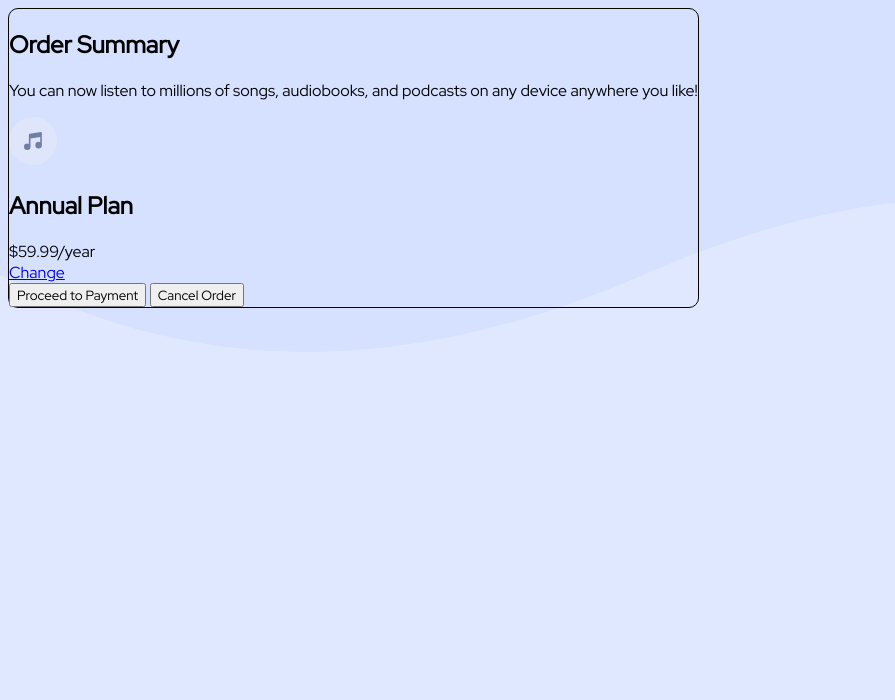
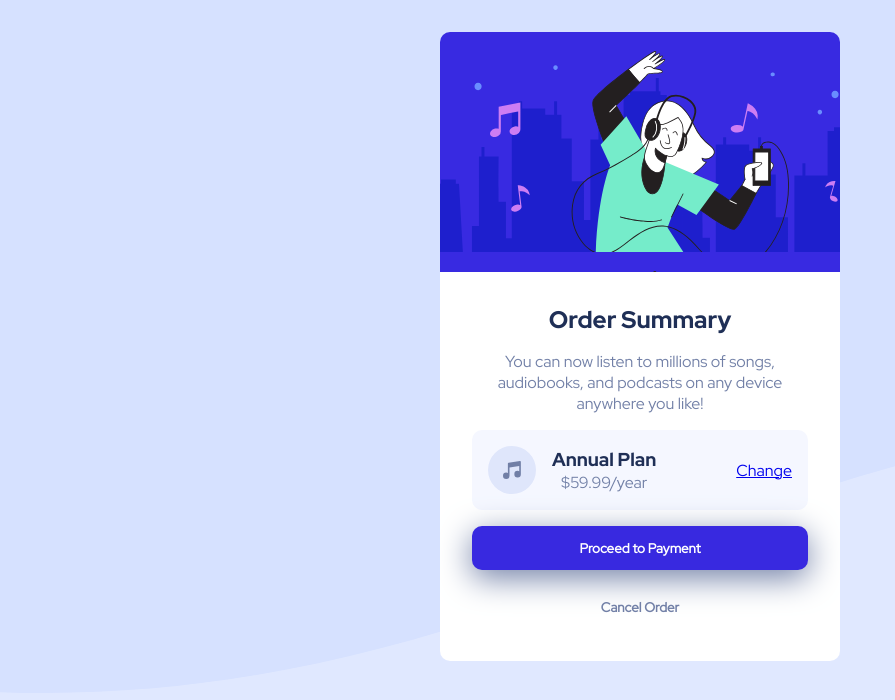
Before and after one commit to Meschack/order-summary-component, a plain HTML site: page index.html in a window 1280 px wide. Shown: the whole page, without its empty margins (0-895 px from the left). Drawn offline with Linux system fonts and the light colour scheme.

Commit message:
Mise en place du style et des états d'activation

```diff
--- a/index.html
+++ b/index.html
@@ -36,7 +36,9 @@
   </head>
   <body>
     <main>
-      <header></header>
+      <header>
+        <!-- <img src="./images/illustration-hero.svg" alt="" /> -->
+      </header>
 
       <section>
         <h1>Order Summary</h1>
@@ -48,7 +50,7 @@
         <div class="plans">
           <img src="./images/icon-music.svg" alt="Une icône de musique" />
           <div>
-            <h2>Annual Plan</h2>
+            <h3>Annual Plan</h3>
             <span>$59.99/year</span>
           </div>
           <a href="#">Change</a>
--- a/style.css
+++ b/style.css
@@ -73,20 +73,117 @@
   src: url("./fonts/RedHatDisplay-Regular.ttf");
 }
 
+@font-face {
+  font-family: "Red Hat Bold";
+  src: url("./fonts/RedHatDisplay-Bold.ttf");
+}
+
 * {
   font-family: "Red Hat", JetBrains Mono;
+  padding: 0;
+  margin: 0;
+  box-sizing: border-box; /* Des propriétés de reset CSS */
 }
 
 body {
   background: url("./images/pattern-background-desktop.svg") center/cover
     no-repeat;
   background-color: hsl(225, 100%, 94%);
+
+  /* display: flex;
+  justify-content: center; */
+
+  padding: 2rem;
+  text-align: center;
 }
 
 main {
-  border: 1px solid;
+  overflow: hidden;
   border-radius: 10px;
-  width: max-content;
+  width: 400px;
+
+  margin: 0 auto; /* Pour centrer le bloc horizontalement par rapport à son parent direct */
 }
 
+main header {
+  background: url("./images/illustration-hero.svg");
+  height: 30vh; /* Viewport Height :  Hauteur de l'écran de visualisation */
+  min-height: 200px;
+}
+
+/*
+main header img {
+  width: 400px;
+} */
+
+section {
+  background-color: white;
+  padding: 2rem;
+
+  display: flex;
+  flex-direction: column;
+  gap: 1rem;
+}
+
+section h1,
+section h3 {
+  font-family: "Red Hat Bold";
+  /* font-weight: 900; */
+  color: hsl(223, 47%, 23%);
+}
+
+section p,
+section span {
+  color: hsl(224, 23%, 55%);
+}
+
+section .plans {
+  display: flex;
+  gap: 1rem;
+  align-items: center;
+
+  background-color: hsl(225, 100%, 98%);
+  padding: 1rem; /* 1rem = 16px */
+  border-radius: 10px;
+}
+
+section .plans span {
+  text-align: left;
+} /* ??? */
+
+section .plans a {
+  margin-left: auto;
+}
+
+section .actions {
+  display: flex;
+  flex-direction: column;
+  gap: 1rem;
+}
+
+section .actions button {
+  padding: 0.8rem;
+  border-radius: 10px;
+  border: none;
+  font-weight: 900;
+  cursor: pointer;
+}
+
+section .actions button:first-child {
+  background-color: hsl(245, 75%, 52%);
+  color: white;
+  /* box-shadow: right bottom remplissage color; */
+
+  box-shadow: 0 8px 32px hsl(224, 23%, 55%);
+  transition: 0.3s;
+}
+
+section .actions button:first-child:hover {
+  opacity: 0.8;
+}
+
+section .actions button:last-child {
+  background-color: transparent;
+  color: hsl(224, 23%, 55%);
+}
 /***** End Project CSS Section *****/
```
Also changed, not shown: fonts/RedHatDisplay-Bold.ttf (added), 1 other file.
